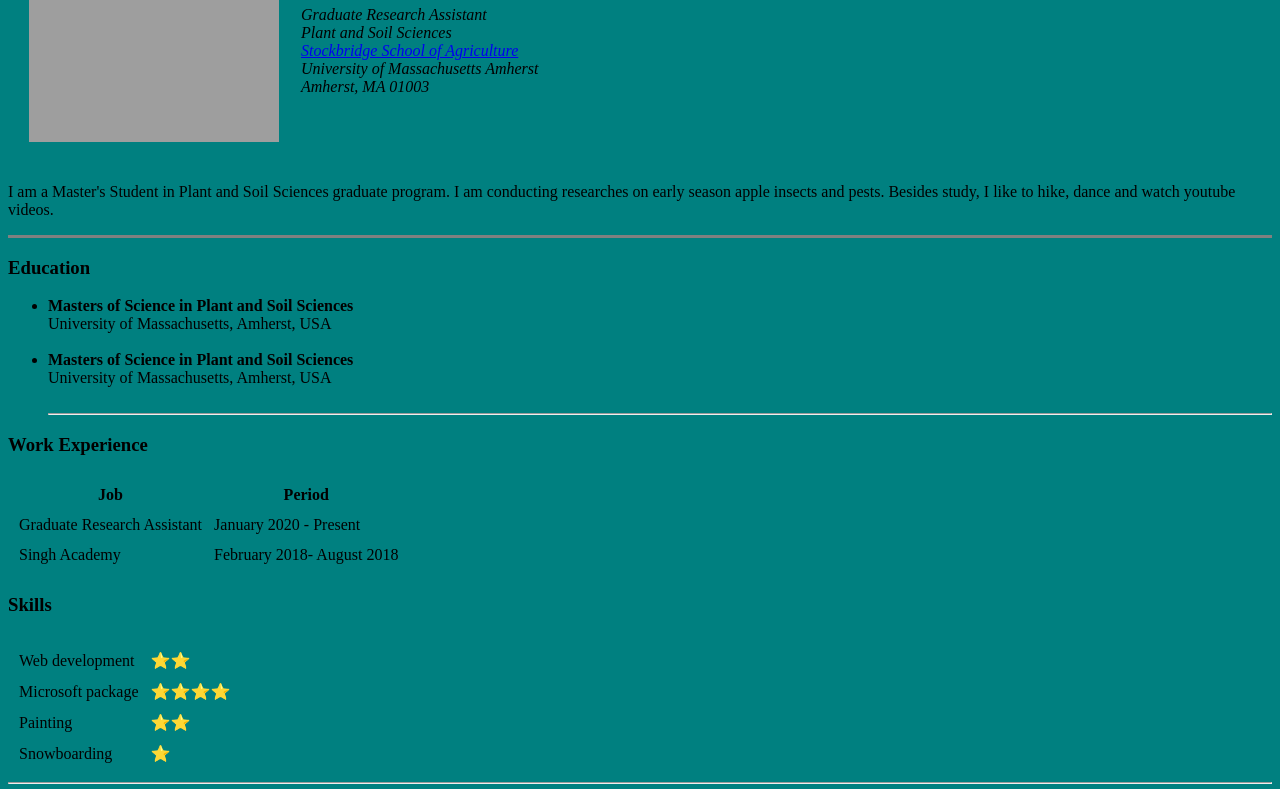
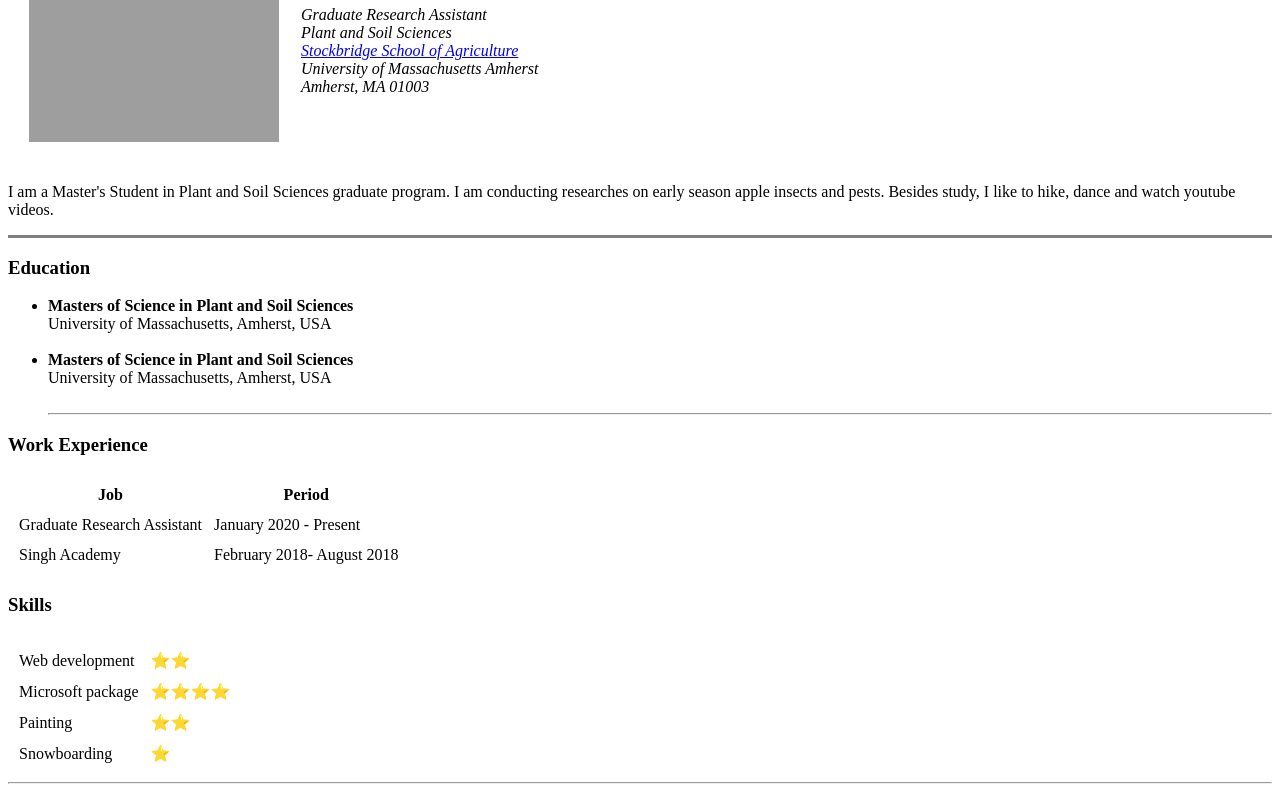
Before and after one commit to PrabinaRegmi/cv, a plain HTML site: page index.html in a window 1280 px wide. Shown: the part 137-926 px from the top of the page. Drawn offline with Linux system fonts and the light colour scheme; grey boxes are pictures that could not be loaded.

Commit message:
Revereted background color

```diff
--- a/index.html
+++ b/index.html
@@ -6,7 +6,7 @@
     <meta name="viewport" content="width=device-width, initial-scale=1.0">
     <title>Prabina's Personal Site</title>
 </head>
-<body style="background-color: teal;">
+<body>
   <table cellspacing="20">
     <tr>
       <td>
```
